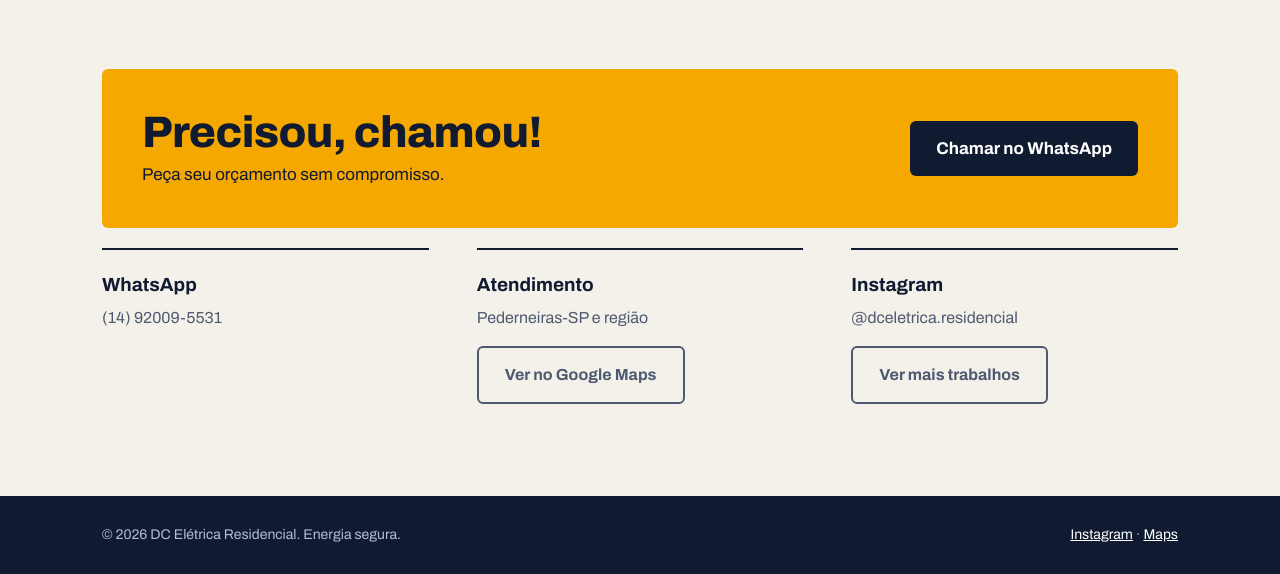
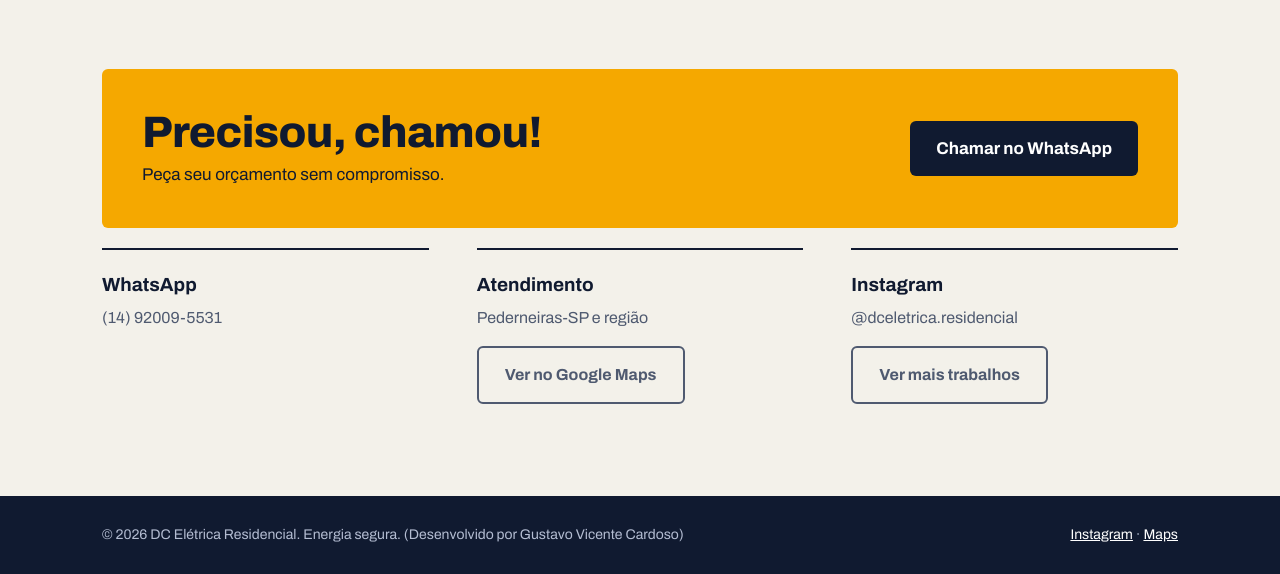
Before and after one commit to gustavocardosotec/DC-Eletrica-Residencial, a plain HTML site: page index.html in a window 1280 px wide. Shown: the part 3714-4288 px from the top of the page. Drawn offline with Linux system fonts and the light colour scheme.

Commit message:
Add files via upload

```diff
--- a/index.html
+++ b/index.html
@@ -223,7 +223,7 @@ footer a{color:#fff}
 </main>
 
 <footer><div class="wrap">
-  <span>© 2026 DC Elétrica Residencial. Energia segura.</span>
+  <span>© 2026 DC Elétrica Residencial. Energia segura. (Desenvolvido por Gustavo Vicente Cardoso)</span>
   <span><a href="https://www.instagram.com/dceletrica.residencial/" target="_blank" rel="noopener">Instagram</a> · <a href="https://maps.app.goo.gl/mcCmwSqh1RZWaH8o9" target="_blank" rel="noopener">Maps</a></span>
 </div></footer>
 <script>
```
